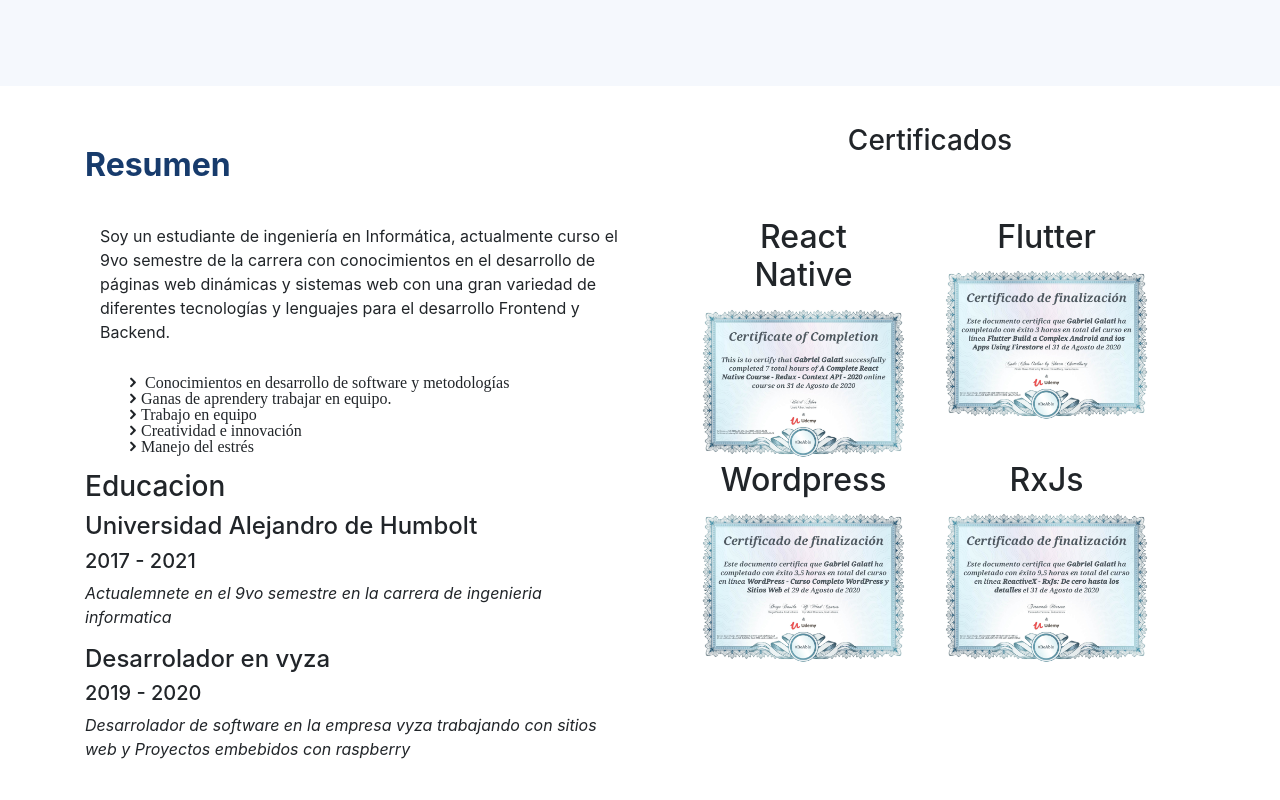
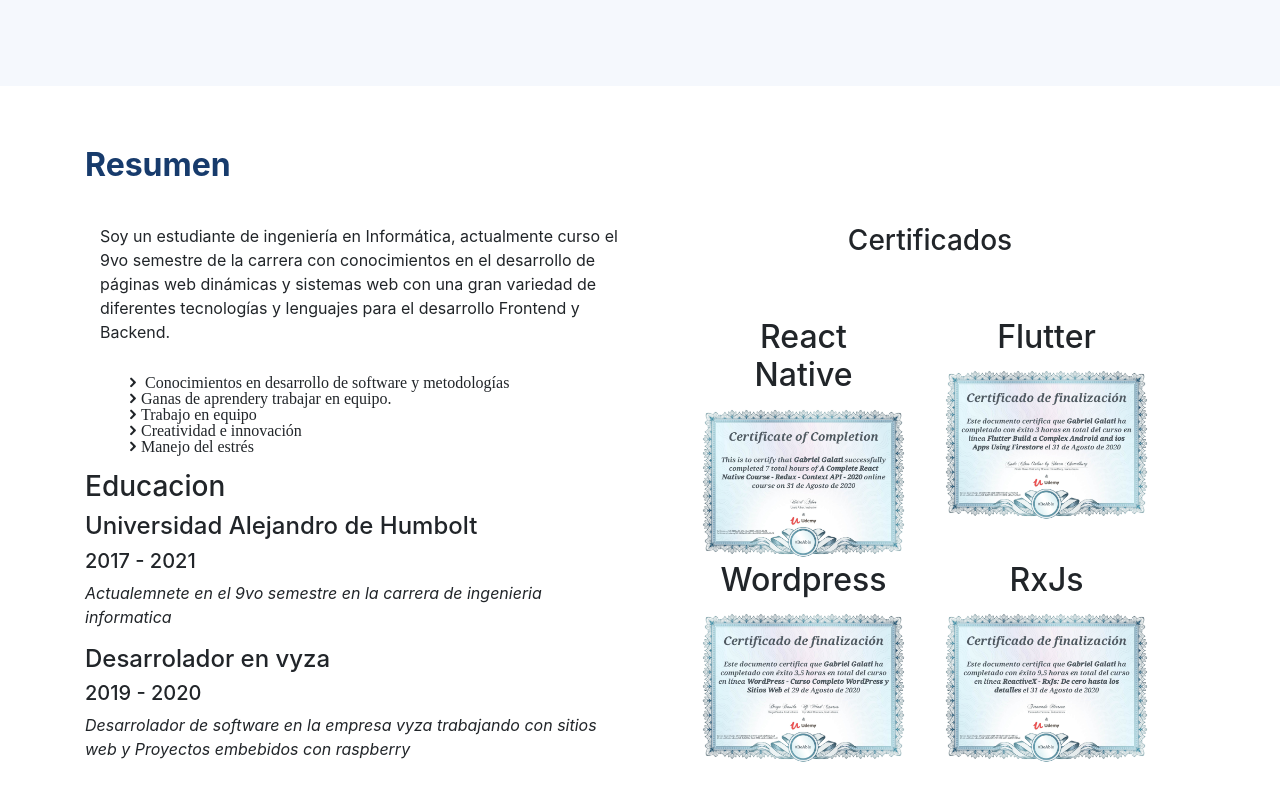
Before and after one commit to gabrielgalati24/Gabriel, a plain HTML site: page index.html in a window 1280 px wide. Shown: the part 1856-2656 px from the top of the page. Drawn offline with nearby package versions, Linux system fonts and the light colour scheme; files that its build step writes are made by us from their sources; files whose address does not match are found by name; a web font is replaced by a local one.

Commit message:
certificados

```diff
--- a/css/styles.css
+++ b/css/styles.css
@@ -1,3 +1,6 @@
+* {
+  margin: 0;
+}
 .linea-header {
   border-top: 1px solid white;
   height: 2px;
@@ -715,7 +718,7 @@ section {
   left: 0;
 }
 .certificados {
-  top: -250px;
+  top: -150px;
 }
 @media only screen and (max-width: 600px) {
   .certificados {
```
